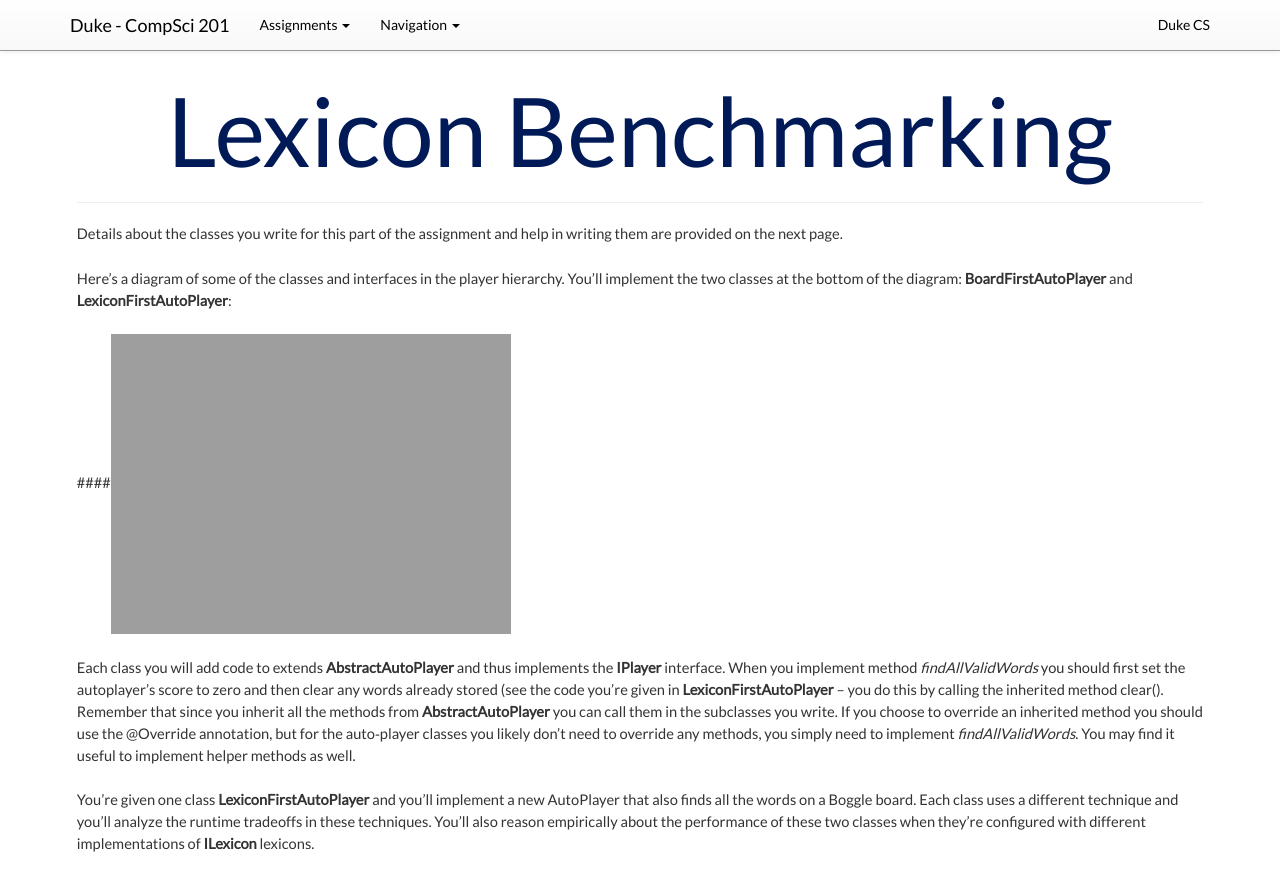
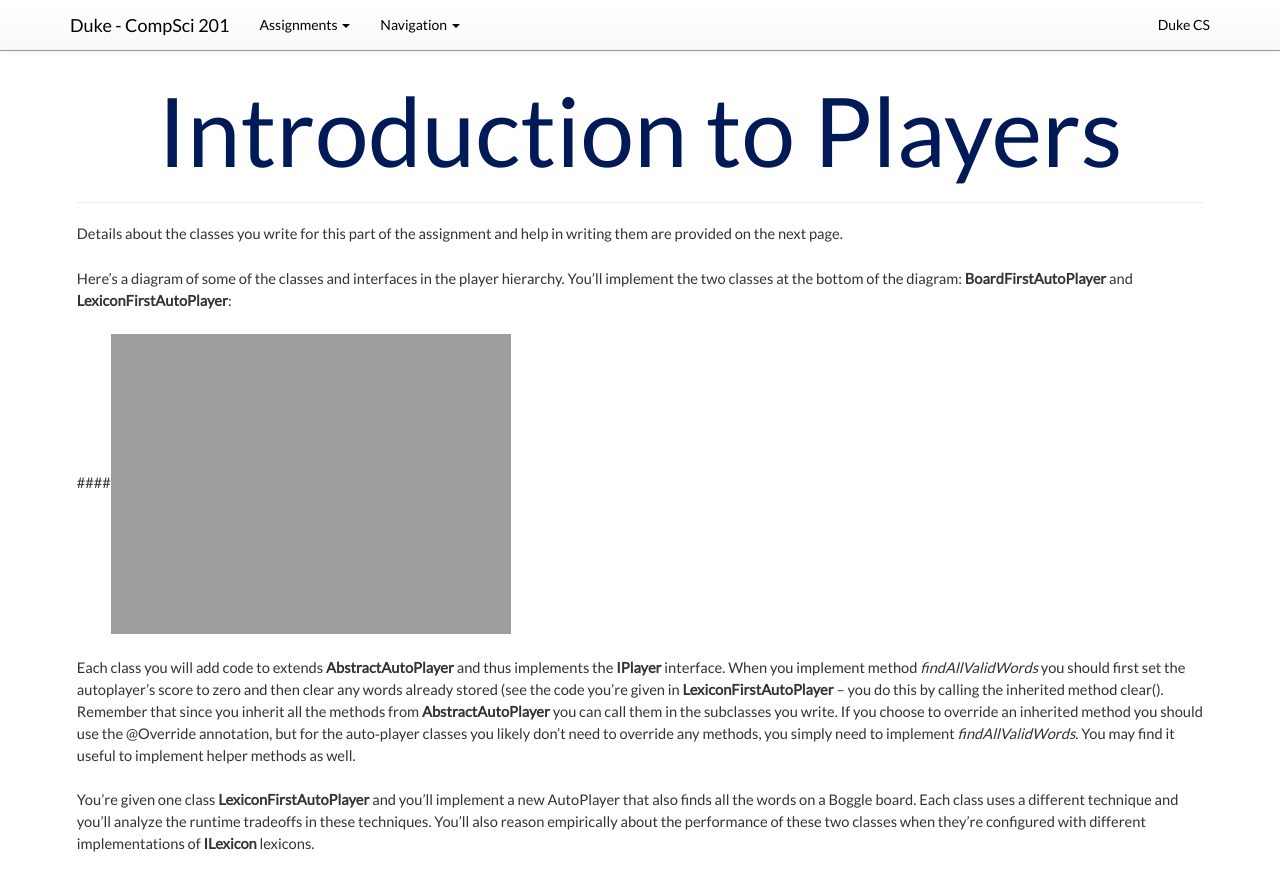
Before and after one commit to compsci201/compsci201.github.io, a Jekyll site: the page built from boggle/6-Introduction-to-Players.md, in a window 1280 px wide and 932 px high. Shown: the top 891 px of the window. Built offline with Jekyll 4.4.1, drawn with Linux system fonts in a browser that asks for light colours; nearby versions of some CDN libraries.

Commit message:
fixed minor bugs

```diff
--- a/boggle/6-Introduction-to-Players.md
+++ b/boggle/6-Introduction-to-Players.md
@@ -1,6 +1,6 @@
 ---
 layout: page
-title: "Lexicon Benchmarking"
+title: "Introduction to Players"
 assignment: "boggle"
 
 ---
```
Also changed, not shown: boggle/9.0-faq.md (renamed from boggle/10-faq.md), boggle/9.1-rubric.md (renamed from boggle/9-rubric.md).
